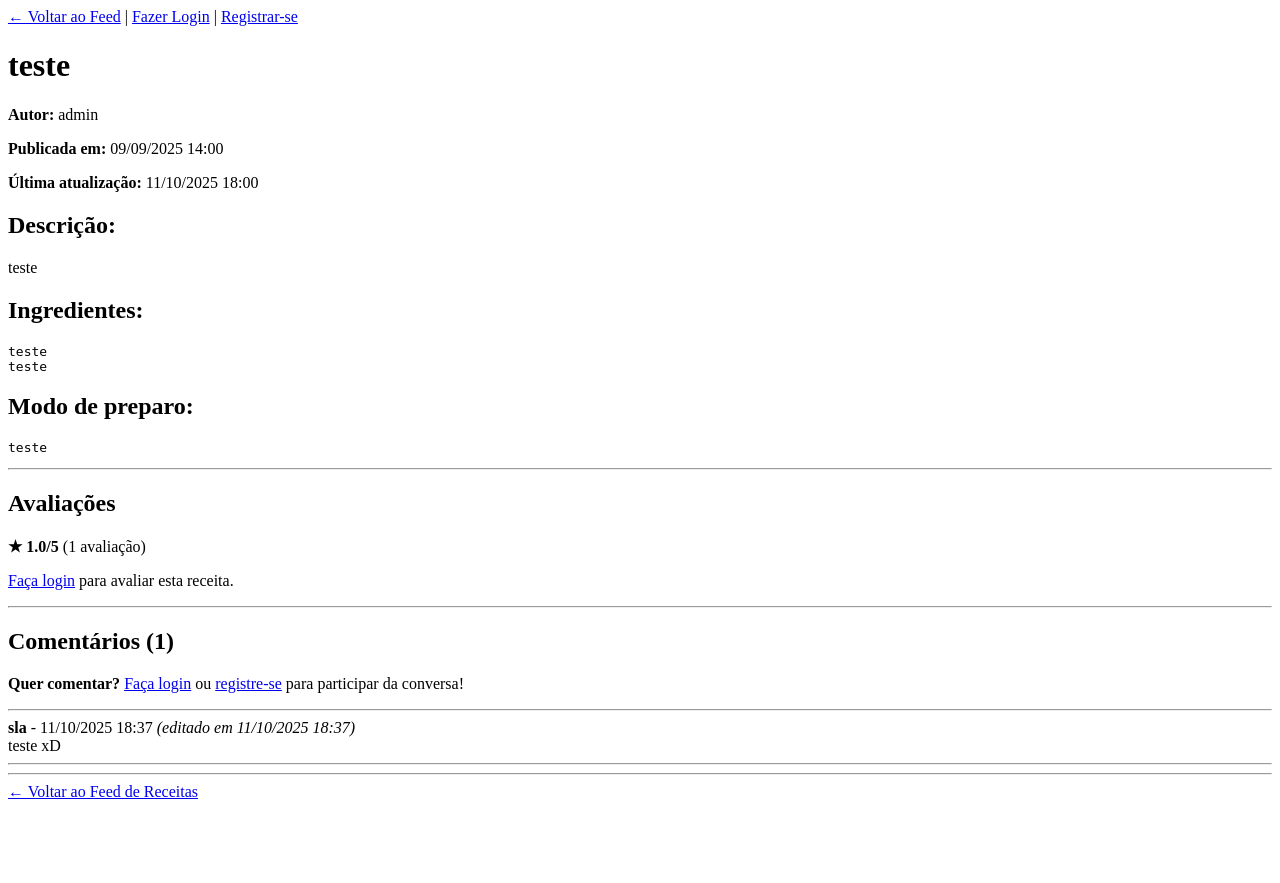
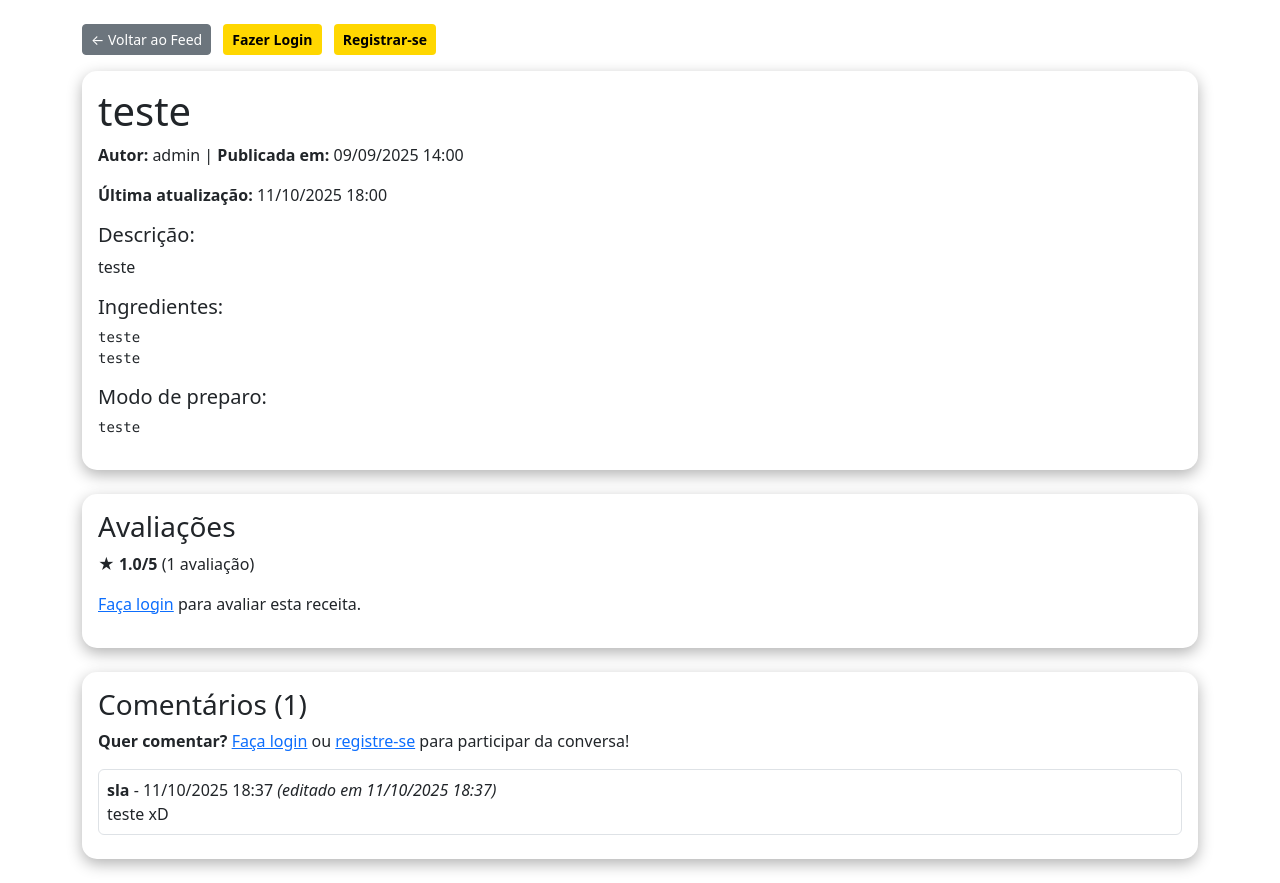
Before and after one commit to S204-Inatel-2025-2/Saborize, a Django app: page /receitas/feed/ver/1/ in a window 1280 px wide. Before the commit the page ends 799 px from the top, so only its background shows below. Run offline with Django 5.2, Linux system fonts and the light colour scheme; data comes from the database, SQL or seed files in the repository; tables that the repository leaves empty hold one stand-in row (values such as "Sample post").

Commit message:
Update receita_feed.html
Implementação do layout com Bootstrap na página de receita do feed.

```diff
--- a/backend/Saboreie/receitas/templates/receitas/receita_feed.html
+++ b/backend/Saboreie/receitas/templates/receitas/receita_feed.html
@@ -1,68 +1,47 @@
-<!DOCTYPE html>
-<html>
-<head>
-    <title>{{ receita.titulo }} - Saborize</title>
-    <meta name="csrf-token" content="{{ csrf_token }}">
-    <style>
-        .star {
-            cursor: pointer;
-            font-size: 24px;
-            color: #ddd;
-            margin-right: 5px;
-            transition: color 0.2s;
-        }
-        .star:hover {
-            color: #ffc107;
-        }
-        .star.selected {
-            color: #ffc107;
-        }
-        #avaliacao-message {
-            margin-top: 10px;
-            font-weight: bold;
-        }
-    </style>
-</head>
-<body>
-    <!-- Navegação -->
-    <div>
-        <a href="{% url 'feed_receitas' %}">← Voltar ao Feed</a>
+{% extends 'base.html' %}
+
+{% block title %}{{ receita.titulo }} - Saborize{% endblock title %}
+
+{% block content %}
+<div class="container mt-4">
+
+    <!-- Configuração do Layout da Navbar -->
+    <div class="mb-3">
+        <a href="{% url 'feed_receitas' %}" class="btn btn-secondary btn-sm">&larr; Voltar ao Feed</a>
         {% if user.is_authenticated %}
-            | <span>Logado como <strong>{{ user.username }}</strong></span>
-            | <a href="{% url 'listar_receitas' %}">Minhas Receitas</a>
-            | <a href="{% url 'logout' %}">Logout</a>
+            <span class="ms-3">Logado como <strong>{{ user.username }}</strong></span>
+            <a href="{% url 'listar_receitas' %}" class="btn btn-custom btn-sm ms-2">Minhas Receitas</a>
+            <a href="{% url 'logout' %}" class="btn btn-custom btn-sm ms-2">Logout</a>
         {% else %}
-            | <a href="{% url 'paginaLogin' %}">Fazer Login</a>
-            | <a href="{% url 'registrarUser' %}">Registrar-se</a>
+            <a href="{% url 'paginaLogin' %}" class="btn btn-custom btn-sm ms-2">Fazer Login</a>
+            <a href="{% url 'registrarUser' %}" class="btn btn-custom btn-sm ms-2">Registrar-se</a>
         {% endif %}
     </div>
 
-    <!-- Conteúdo da receita -->
-    <div>
-        <h1>{{ receita.titulo }}</h1>
-
-        <div>
-            <p><strong>Autor:</strong> {{ receita.user.username }}</p>
-            <p><strong>Publicada em:</strong> {{ receita.criada_em|date:"d/m/Y H:i" }}</p>
+    <!-- Informações da receita -->
+    <div class="card card-custom mb-4">
+        <div class="card-body">
+            <h1 class="card-title">{{ receita.titulo }}</h1>
+            <p><strong>Autor:</strong> {{ receita.user.username }} | <strong>Publicada em:</strong> {{ receita.criada_em|date:"d/m/Y H:i" }}</p>
             {% if receita.atualizada_em != receita.criada_em %}
                 <p><strong>Última atualização:</strong> {{ receita.atualizada_em|date:"d/m/Y H:i" }}</p>
             {% endif %}
+
+            <h5>Descrição:</h5>
+            <p>{{ receita.descricao }}</p>
+
+            <h5>Ingredientes:</h5>
+            <pre>{{ receita.ingredientes }}</pre>
+
+            <h5>Modo de preparo:</h5>
+            <pre>{{ receita.passos }}</pre>
+        </div>
     </div>
 
-        <h2>Descrição:</h2>
-        <p>{{ receita.descricao }}</p>
-
-        <h2>Ingredientes:</h2>
-        <pre>{{ receita.ingredientes }}</pre>
-
-        <h2>Modo de preparo:</h2>
-        <pre>{{ receita.passos }}</pre>
-
-        <hr>
-
-        <!-- Seção de avaliações -->
-        <h2>Avaliações</h2>
-        <div>
+    <!-- Avaliações -->
+    <div class="card card-custom mb-4">
+        <div class="card-body">
+            <h3>Avaliações</h3>
             {% if receita.total_avaliacoes > 0 %}
                 <p><strong>★ {{ receita.media_avaliacoes }}/5</strong> ({{ receita.total_avaliacoes }} avaliação{{ receita.total_avaliacoes|pluralize:"ões" }})</p>
             {% else %}
@@ -70,176 +49,48 @@
             {% endif %}
 
             {% if user.is_authenticated and user != receita.user %}
-                <div id="avaliacao-form">
                 <p><strong>Avalie esta receita:</strong></p>
-                    <div id="stars-container">
+                <div id="stars-container" class="mb-2">
                     <span class="star" data-rating="1" onclick="avaliarReceita(1)">★</span>
                     <span class="star" data-rating="2" onclick="avaliarReceita(2)">★</span>
                     <span class="star" data-rating="3" onclick="avaliarReceita(3)">★</span>
                     <span class="star" data-rating="4" onclick="avaliarReceita(4)">★</span>
                     <span class="star" data-rating="5" onclick="avaliarReceita(5)">★</span>
                 </div>
-                    <!-- Botões alternativos para teste -->
-                    <div style="margin-top: 10px;">
-                        <button onclick="avaliarReceita(1)" style="margin: 2px;">1 Estrela</button>
-                        <button onclick="avaliarReceita(2)" style="margin: 2px;">2 Estrelas</button>
-                        <button onclick="avaliarReceita(3)" style="margin: 2px;">3 Estrelas</button>
-                        <button onclick="avaliarReceita(4)" style="margin: 2px;">4 Estrelas</button>
-                        <button onclick="avaliarReceita(5)" style="margin: 2px;">5 Estrelas</button>
-                    </div>
-                    <div id="avaliacao-message"></div>
-                </div>
+                <div id="avaliacao-message" class="fw-bold"></div>
             {% elif user == receita.user %}
                 <p><em>Você não pode avaliar sua própria receita.</em></p>
             {% else %}
                 <p><a href="{% url 'paginaLogin' %}?next={{ request.get_full_path }}">Faça login</a> para avaliar esta receita.</p>
             {% endif %}
         </div>
-
-        <hr>
-
-        <!-- Seção de comentários -->
-        <h2>Comentários ({{ total_comentarios }})</h2>
-
-        <!-- Botão para comentar -->
-        <div>
-            {% if user.is_authenticated %}
-                <a href="{% url 'fazer_comentario' receita.id %}">
-                   Comentar nesta receita
-                </a>
-            {% else %}
-                <div>
-                    <p><strong>Quer comentar?</strong>
-                    <a href="{% url 'paginaLogin' %}?next={{ request.get_full_path }}">Faça login</a> ou
-                    <a href="{% url 'registrarUser' %}?next={{ request.get_full_path }}">registre-se</a> para participar da conversa!</p>
-                </div>
-            {% endif %}
     </div>
 
-        <hr>
+    <!-- Comentários -->
+    <div class="card card-custom mb-4">
+        <div class="card-body">
+            <h3>Comentários ({{ total_comentarios }})</h3>
 
-        <!-- Lista de comentários -->
-        <div>
+            {% if user.is_authenticated %}
+                <a href="{% url 'fazer_comentario' receita.id %}" class="btn btn-custom mb-3">Comentar nesta receita</a>
+            {% else %}
+                <p><strong>Quer comentar?</strong> <a href="{% url 'paginaLogin' %}?next={{ request.get_full_path }}">Faça login</a> ou <a href="{% url 'registrarUser' %}?next={{ request.get_full_path }}">registre-se</a> para participar da conversa!</p>
+            {% endif %}
+
             {% for comentario in comentarios %}
-                <div>
-                    <div>
-                        <strong>{{ comentario.usuario.username }}</strong>
-                        <span>
-                            - {{ comentario.criado_em|date:"d/m/Y H:i" }}
-                            {% if comentario.atualizado_em != comentario.criado_em %}
-                                <em>(editado em {{ comentario.atualizado_em|date:"d/m/Y H:i" }})</em>
-                            {% endif %}
-                        </span>
-                    </div>
+                <div class="border p-2 mb-2 rounded">
+                    <div><strong>{{ comentario.usuario.username }}</strong> - {{ comentario.criado_em|date:"d/m/Y H:i" }} {% if comentario.atualizado_em != comentario.criado_em %}<em>(editado em {{ comentario.atualizado_em|date:"d/m/Y H:i" }})</em>{% endif %}</div>
                     <div>{{ comentario.texto }}</div>
-                    <hr>
                 </div>
             {% empty %}
-                <div>
                 <p>Nenhum comentário ainda.</p>
-                    {% if user.is_authenticated %}
-                        <p>Seja o primeiro a comentar sobre esta receita!</p>
-                    {% else %}
-                        <p>Faça login para ser o primeiro a comentar!</p>
-                    {% endif %}
-                </div>
             {% endfor %}
-        </div>
-
-        <!-- Botão de voltar -->
-        <hr>
-        <div>
-            <a href="{% url 'feed_receitas' %}">← Voltar ao Feed de Receitas</a>
         </div>
     </div>
 
+</div>
+
 <script>
-        // Função para obter o token CSRF
-        function getCSRFToken() {
-            return document.querySelector('meta[name=csrf-token]').getAttribute('content');
-        }
 
-        // Adicionar evento de hover nas estrelas
-        document.addEventListener('DOMContentLoaded', function() {
-            const stars = document.querySelectorAll('.star');
-
-            stars.forEach(star => {
-                star.addEventListener('mouseenter', function() {
-                    const rating = parseInt(this.dataset.rating);
-                    highlightStars(rating);
-                });
-
-                star.addEventListener('mouseleave', function() {
-                    resetStars();
-                });
-            });
-        });
-
-        function highlightStars(rating) {
-            const stars = document.querySelectorAll('.star');
-            stars.forEach((star, index) => {
-                if (index < rating) {
-                    star.style.color = '#ffc107';
-                } else {
-                    star.style.color = '#ddd';
-                }
-            });
-        }
-
-        function resetStars() {
-            const stars = document.querySelectorAll('.star');
-            stars.forEach(star => {
-                star.style.color = '#ddd';
-            });
-        }
-
-        function avaliarReceita(nota) {
-            console.log('Avaliando receita com nota:', nota); // Debug
-
-            // Destacar as estrelas clicadas
-            highlightStars(nota);
-
-            // Mostrar feedback visual temporário
-            const messageDiv = document.getElementById('avaliacao-message');
-            messageDiv.innerHTML = '<span style="color: blue;">Enviando avaliação...</span>';
-
-            // Obter token CSRF
-            const csrftoken = getCSRFToken();
-
-            fetch('{% url "api_avaliar_receita" receita.id %}', {
-                method: 'POST',
-                headers: {
-                    'Content-Type': 'application/json',
-                    'X-CSRFToken': csrftoken,
-                },
-                body: JSON.stringify({
-                    'nota': nota
-                })
-            })
-            .then(response => {
-                console.log('Response status:', response.status); // Debug
-                return response.json();
-            })
-            .then(data => {
-                console.log('Response data:', data); // Debug
-                if (data.success) {
-                    messageDiv.innerHTML = `<span style="color: green;">${data.message}</span>`;
-                    // Recarregar a página para atualizar as estatísticas
-                    setTimeout(() => {
-                        location.reload();
-                    }, 1500);
-                } else {
-                    messageDiv.innerHTML = `<span style="color: red;">Erro: ${data.error}</span>`;
-                    resetStars();
-                }
-            })
-            .catch(error => {
-                console.error('Fetch error:', error); // Debug
-                messageDiv.innerHTML = '<span style="color: red;">Erro ao enviar avaliação. Tente novamente.</span>';
-                resetStars();
-            });
-        }
 </script>
-
-</body>
-</html>
+{% endblock content %}
```
Lines whose indentation alone changed are shown as unchanged.
